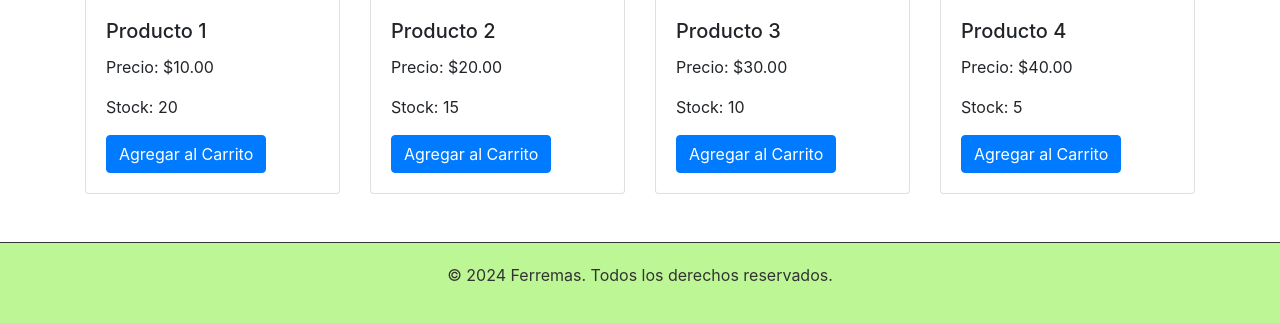
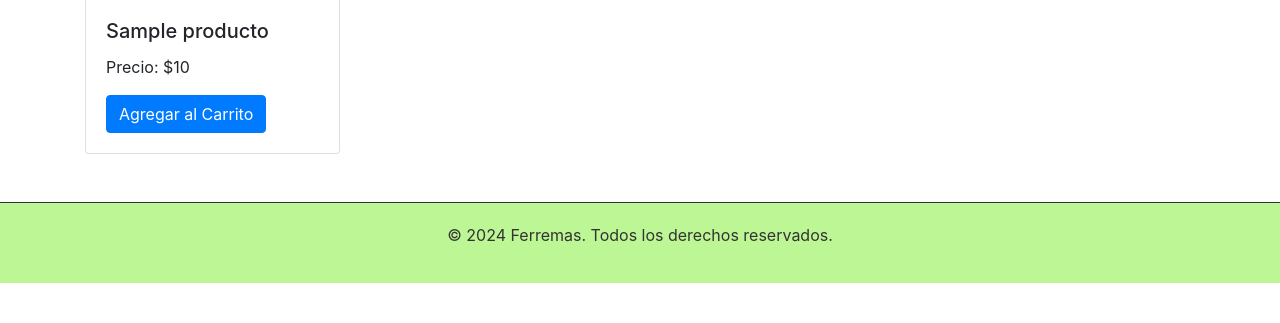
Before and after one commit to YumerumiXD55/FerreMax1, a Django app: template templates/index.html in a window 1280 px wide. Shown: the part 1147-1470 px from the top of the page. After the commit the page ends 1430 px from the top, so only its background shows below. Run offline with Django 5.2, Linux system fonts and the light colour scheme; the template is opened without the code that fills it: most values are stand-ins (such as "Sample title", 1, 10 or a date in 2020); grey boxes marked "Sample" are stand-in pictures; some libraries are stand-ins or nearby versions.

Commit message:
Version 1.2

```diff
--- /dev/null
+++ b/proyectoFerremax/models.py
@@ -0,0 +1,3 @@
+from django.db import models
+
+# Create your models here.
--- a/proyectoFerremax/settings.py
+++ b/proyectoFerremax/settings.py
@@ -12,6 +12,8 @@ https://docs.djangoproject.com/en/5.0/ref/settings/
 
 from pathlib import Path
 import os
+
+import firebase_admin
 
 # Build paths inside the project like this: BASE_DIR / 'subdir'.
 BASE_DIR = Path(__file__).resolve().parent.parent
--- a/templates/index.html
+++ b/templates/index.html
@@ -16,7 +16,7 @@
                 <i class="fa fa-caret-down"></i>
             </button>
             <div class="dropdown-content">
-                <a href="catalogo.html?category=elect1">Componentes</a>
+                <a href="{% url 'catalogo' %}">Componentes</a>
                 <a href="catalogo.html?category=elect2">Dispositivos</a>
                 <a href="catalogo.html?category=elect3">Accesorios</a>
             </div>
@@ -69,7 +69,6 @@
         </ol>
         <div class="carousel-inner">
             <div class="carousel-item active">
-
                 <img src="{% static 'img/carrosel 1.png' %}" class="d-block w-100" alt="Primera Imagen">
             </div>
             <div class="carousel-item">
@@ -97,57 +96,20 @@
     <!-- Cards de Productos -->
     <div class="container mt-3">
         <div class="row">
+            {% for producto in productos %}
                 <div class="col-lg-3 col-md-6 col-sm-12 product-card">
                     <div class="card">
-
-                <img src="{% static 'img/producto 1.webp' %}" class="card-img-top" alt="Producto 1">
+                        <img src="{{ producto.imagen_url }}" class="card-img-top" alt="{{ producto.nombre }}">
                         <div class="card-body">
-                    <h5 class="card-title">Producto 1</h5>
-                    <p class="card-text">Precio: $10.00</p>
-                    <p class="card-text">Stock: 20</p>
+                            <h5 class="card-title">{{ producto.nombre }}</h5>
+                            <p class="card-text">Precio: ${{ producto.precio }}</p>
                             <a href="#" class="btn btn-primary">Agregar al Carrito</a>
                         </div>
                     </div>
                 </div>
-        <div class="col-lg-3 col-md-6 col-sm-12 product-card">
-            <div class="card">
-                <img src="{% static 'img/producto 1.webp' %}" class="card-img-top" alt="Producto 2">
-                <div class="card-body">
-                    <h5 class="card-title">Producto 2</h5>
-                    <p class="card-text">Precio: $20.00</p>
-                    <p class="card-text">Stock: 15</p>
-                    <a href="#" class="btn btn-primary">Agregar al Carrito</a>
+            {% endfor %}
         </div>
     </div>
-        </div>
-        <div class="col-lg-3 col-md-6 col-sm-12 product-card">
-            <div class="card">
-                <img src="{% static 'img/producto 1.webp' %}" class="card-img-top" alt="Producto 3">
-                <div class="card-body">
-                    <h5 class="card-title">Producto 3</h5>
-                    <p class="card-text">Precio: $30.00</p>
-                    <p class="card-text">Stock: 10</p>
-                    <a href="#" class="btn btn-primary">Agregar al Carrito</a>
-                </div>
-            </div>
-        </div>
-        <div class="col-lg-3 col-md-6 col-sm-12 product-card">
-            <div class="card">
-                <img src="{% static 'img/producto 1.webp' %}" class="card-img-top" alt="Producto 4">
-                <div class="card-body">
-                    <h5 class="card-title">Producto 4</h5>
-                    <p class="card-text">Precio: $40.00</p>
-                    <p class="card-text">Stock: 5</p>
-                    <a href="#" class="btn btn-primary">Agregar al Carrito</a>
-                </div>
-            </div>
-        </div>
-    </div>
-</div>
-
-
-
-
 
     <footer class="footer mt-5">
         <p>&copy; 2024 Ferremas. Todos los derechos reservados.</p>
```
Also changed, not shown: ferremas-a6d03-firebase-adminsdk-d34k0-35319bed30.json (added, +13 -0 lines), proyectoFerremax/views.py (+47 -2 lines), templates/catalogo.html (+30 -14 lines), db.sqlite3, package-lock.json (added), proyectoFerremax/package-lock.json (added). Lines whose indentation alone changed are shown as unchanged.
